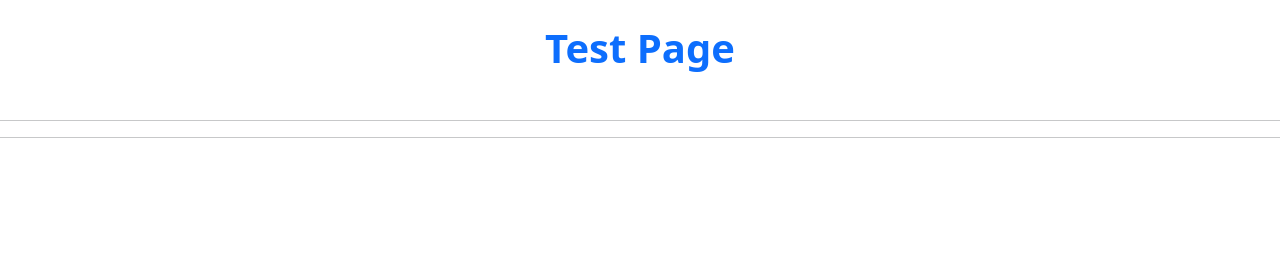
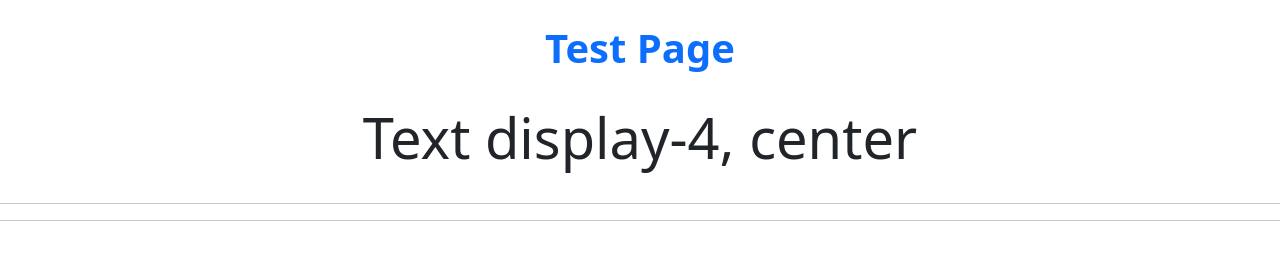
Before and after one commit to matginesi/matginesi.github.io, a plain HTML site: page index.html in a window 1280 px wide. Drawn offline with nearby package versions, Linux system fonts and the light colour scheme; some packages are replaced by stand-ins of ours; a script that the page names is missing.

Commit message:
Test page - final

```diff
--- a/index.html
+++ b/index.html
@@ -18,6 +18,13 @@
             </strong>
         </p>
         <br>
+        <div class="row">
+            <div class="col">
+                <p class="display-4 text-center">
+                    Text display-4, center
+                </p>
+            </div>
+        </div>
 
         <hr>
         <hr>
```
